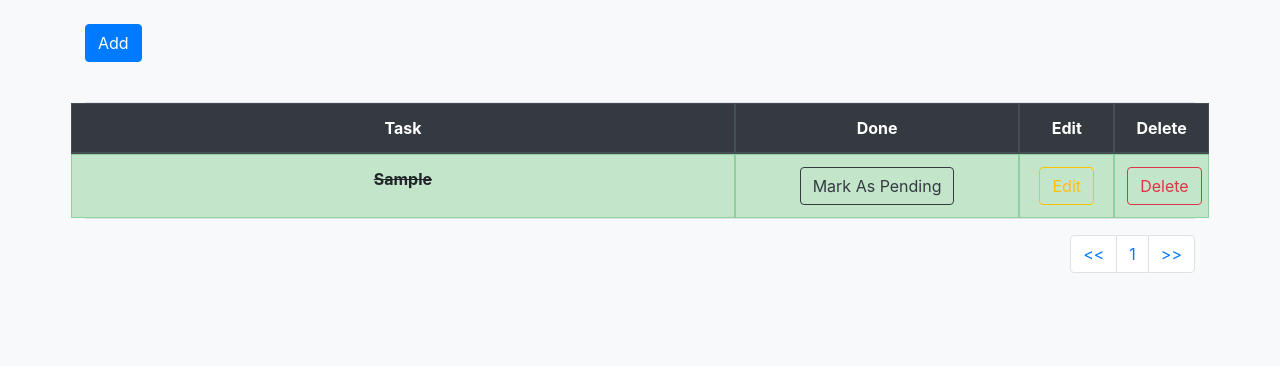
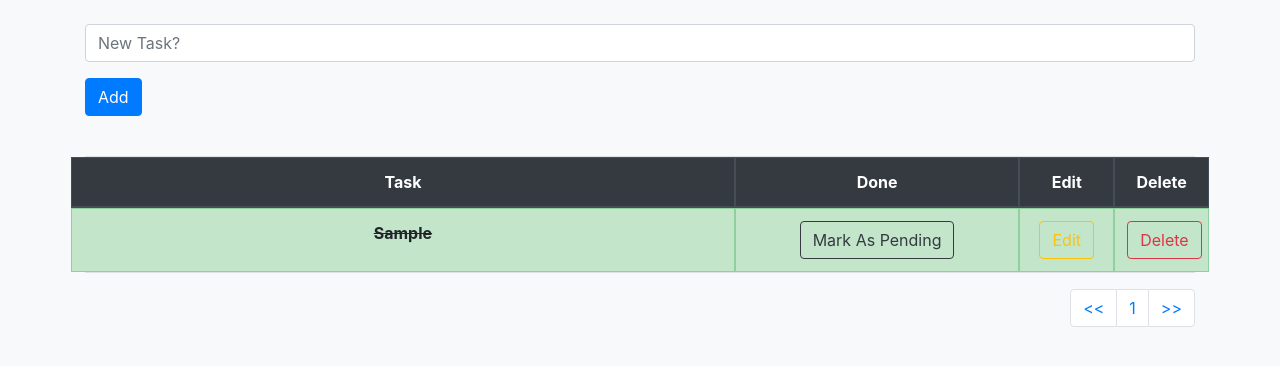
Before and after one commit to Mazenabosedo/taskmate-mazen, a Django app: page /todolist/ in a window 1280 px wide. Shown: the part 96-462 px from the top of the page. Run offline with Django 5.2, Linux system fonts and the light colour scheme; a user stored in the database is signed in; tables that the repository leaves empty hold one stand-in row (values such as "Sample post"); some libraries are stand-ins or nearby versions.

Commit message:
improving form

```diff
--- a/todolist_app/templates/todolist.html
+++ b/todolist_app/templates/todolist.html
@@ -17,6 +17,9 @@
 
 <form method="POST" class="mb-3">
   {% csrf_token %}
+  <div class="form-group">
+  <input type="text" class="form-control" placeholder="New Task?">
+  </div>
   {{ form|crispy }}
   <button type="submit" class="btn btn-primary">Add</button>
 </form>
```
